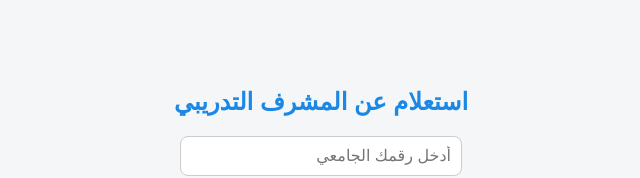
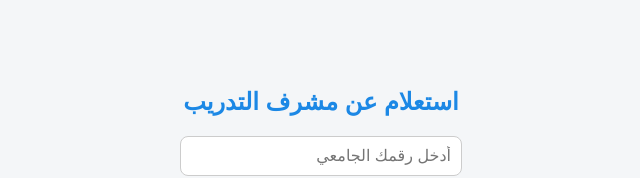
Before and after one commit to nafeakh-tech/student-supervisors, a plain HTML site: page index.html in a window 1280 px wide. Shown: the top 178 px of the page, without its empty margins (319-959 px from the left). Drawn offline with Linux system fonts and the light colour scheme.

Commit message:
index.html

```diff
--- a/index.html
+++ b/index.html
@@ -2,7 +2,7 @@
 <html lang="ar" dir="rtl">
 <head>
   <meta charset="UTF-8">
-  <title>استعلام عن المشرف التدريبي</title>
+  <title>استعلام عن مشرف التدريب</title>
   <style>
     body { font-family: 'Cairo', sans-serif; background:#f4f6f8; text-align:center; padding-top:60px; }
     h2 { color:#1c88e5; }
@@ -15,7 +15,7 @@
 </head>
 <body>
 
-  <h2>استعلام عن المشرف التدريبي</h2>
+  <h2>استعلام عن مشرف التدريب</h2>
 
   <input type="text" id="studentId" placeholder="أدخل رقمك الجامعي">
   <br>
```
